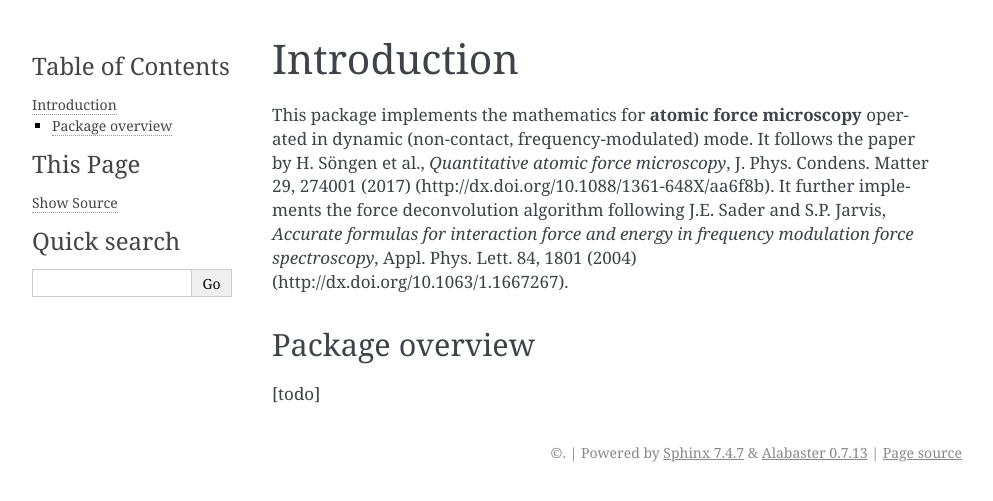
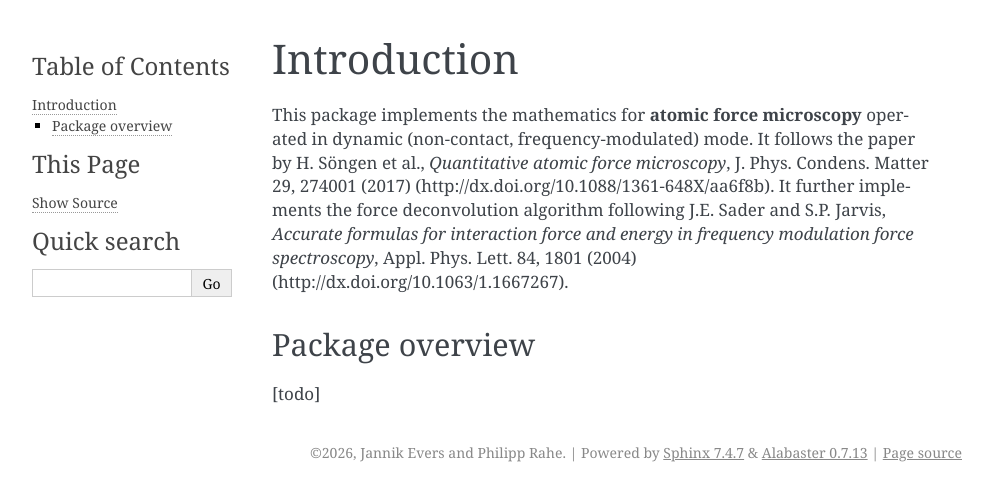
Before and after one commit to MolQS/qafm, a Sphinx documentation site: the page built from docs/source/introduction.md, in a window 1280 px wide. Shown: the top 501 px of the page, without its empty margins (148-1141 px from the left). Built offline with Sphinx 7.4.7, drawn with Linux system fonts in a browser that asks for light colours.

Commit message:
modified docs/source/conf.py

```diff
--- a/docs/source/conf.py
+++ b/docs/source/conf.py
@@ -1,5 +1,10 @@
+project = "qafm"
+author = "Jannik Evers, Philipp Rahe"
+copyright = "2026, Jannik Evers and Philipp Rahe"
+
 extensions = [
     "myst_parser",
+    "sphinx.ext.autodoc",
 ]
 
 # Optional: if you keep any .rst files, both are supported.
```
